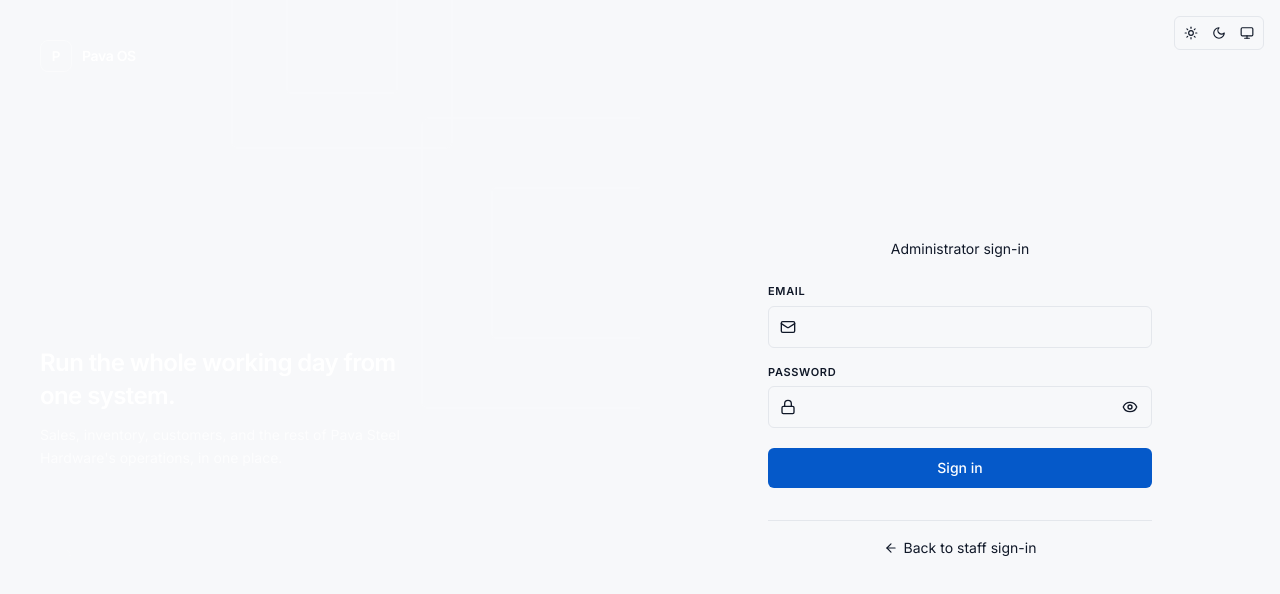
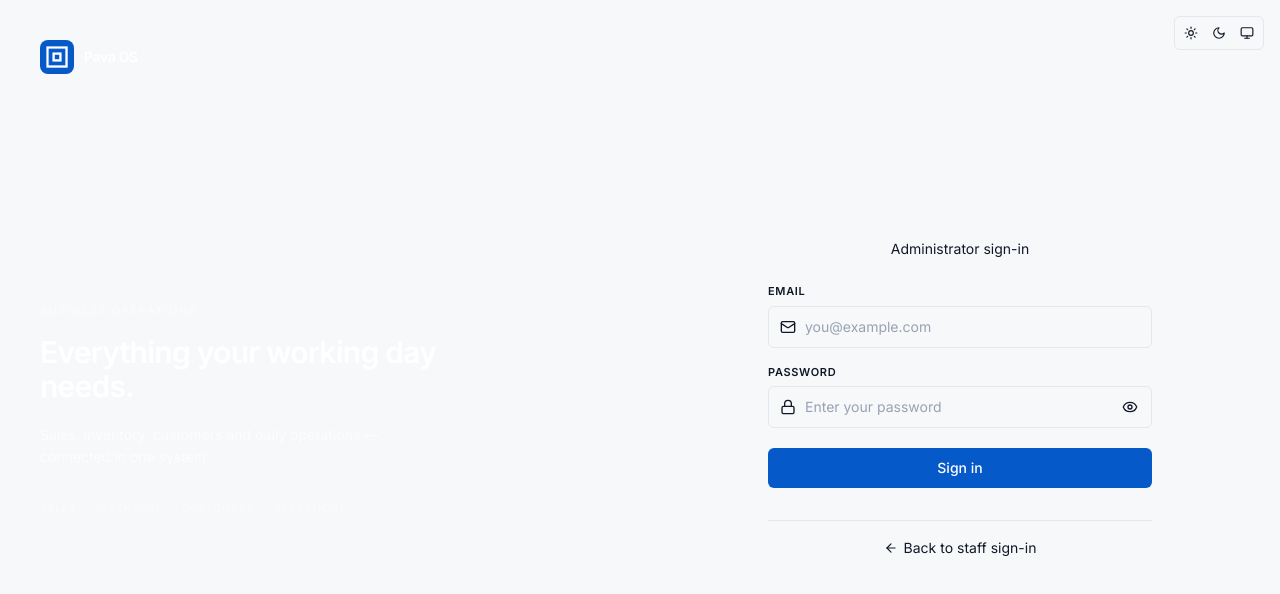
Before and after one commit to festusndiritu/pava-os, a Next.js app in the folder apps/web/: page /login in a window 1280 px wide. Both pictures are taken after a click on the button "Sign in as administrator". Shown: the top 594 px of the page. Built offline with nearby package versions, Linux system fonts and the light colour scheme; no server answers.

Commit message:
Fix: Login screen branding, users hover, admin fields hint

```diff
--- a/apps/web/src/app/login/page.tsx
+++ b/apps/web/src/app/login/page.tsx
@@ -6,7 +6,6 @@ import { ArrowLeft, ChevronLeft, ShieldCheck } from 'lucide-react';
 import { useAuth } from '../../lib/auth-context';
 import { ApiError } from '../../lib/api';
 import { Avatar } from '../../components/Avatar';
-import { BrandMark } from '../../components/BrandMark';
 import { ThemeToggle } from '../../components/ThemeToggle';
 import { BrandPanel } from '../../components/login/BrandPanel';
 import { StaffGrid } from '../../components/login/StaffGrid';
@@ -24,31 +23,43 @@ type Mode = 'staff-grid' | 'staff-pin' | 'admin';
 export default function LoginPage() {
   const router = useRouter();
   const { user, loading, loginWithPin } = useAuth();
+
   const [mode, setMode] = useState<Mode>('staff-grid');
   const [selectedStaff, setSelectedStaff] = useState<StaffOption | null>(null);
   const [pinError, setPinError] = useState<string | null>(null);
   const [pinSubmitting, setPinSubmitting] = useState(false);
 
   useEffect(() => {
-    if (!loading && user) router.replace('/dashboard');
+    if (!loading && user) {
+      router.replace('/dashboard');
+    }
   }, [loading, user, router]);
 
   async function handlePinComplete(pin: string) {
     if (!selectedStaff) return;
+
     setPinSubmitting(true);
     setPinError(null);
+
     try {
       await loginWithPin(selectedStaff.id, pin);
       router.replace('/dashboard');
     } catch (err) {
-      setPinError(err instanceof ApiError ? err.message : 'Something went wrong. Try again.');
+      setPinError(
+        err instanceof ApiError
+          ? err.message
+          : 'Something went wrong. Try again.',
+      );
     } finally {
       setPinSubmitting(false);
     }
   }
 
   return (
-    <main className="min-h-screen lg:grid lg:grid-cols-2" style={{ backgroundColor: 'var(--color-bg)' }}>
+    <main
+      className="min-h-screen lg:grid lg:grid-cols-2"
+      style={{ backgroundColor: 'var(--color-bg)' }}
+    >
       <BrandPanel />
 
       <div className="relative flex min-h-screen flex-col items-center justify-center px-6 py-12">
@@ -56,23 +67,38 @@ export default function LoginPage() {
           <ThemeToggle />
         </div>
 
-        {/* Brand identity for mobile, where BrandPanel is hidden */}
+        {/* Product identity for mobile */}
         <div className="mb-8 flex flex-col items-center text-center lg:hidden">
-          <BrandMark size={36} />
-          <h1 className="mt-3 text-base font-semibold tracking-tight" style={{ color: 'var(--color-ink-900)' }}>
-            Pava Steel Hardware
+          <img
+            src="/icons/icon-192.png"
+            alt="Pava OS"
+            width={44}
+            height={44}
+            className="rounded-xl"
+          />
+
+          <h1
+            className="mt-3 text-base font-semibold tracking-tight"
+            style={{ color: 'var(--color-ink-900)' }}
+          >
+            Pava OS
           </h1>
         </div>
 
         <div className="w-full max-w-sm">
-          <p className="mb-6 text-center text-sm" style={{ color: 'var(--color-ink-600)' }}>
-            {mode === 'admin' ? 'Administrator sign-in' : 'Select your account to continue'}
+          <p
+            className="mb-6 text-center text-sm"
+            style={{ color: 'var(--color-ink-600)' }}
+          >
+            {mode === 'admin'
+              ? 'Administrator sign-in'
+              : 'Select your account to continue'}
           </p>
 
           {mode === 'staff-grid' && (
             <StaffGrid
-              onSelect={(s) => {
-                setSelectedStaff(s);
+              onSelect={(staff) => {
+                setSelectedStaff(staff);
                 setMode('staff-pin');
                 setPinError(null);
               }}
@@ -81,16 +107,26 @@ export default function LoginPage() {
 
           {mode === 'staff-pin' && selectedStaff && (
             <div className="flex flex-col items-center gap-4">
-              <Avatar name={selectedStaff.name} avatar={selectedStaff.avatar} size={56} />
-              <p className="text-sm font-medium" style={{ color: 'var(--color-ink-900)' }}>
+              <Avatar
+                name={selectedStaff.name}
+                avatar={selectedStaff.avatar}
+                size={56}
+              />
+
+              <p
+                className="text-sm font-medium"
+                style={{ color: 'var(--color-ink-900)' }}
+              >
                 {selectedStaff.name}
               </p>
+
               <PinPad
                 onComplete={handlePinComplete}
                 error={pinError}
                 disabled={pinSubmitting}
                 onErrorClear={() => setPinError(null)}
               />
+
               <button
                 type="button"
                 onClick={() => {
@@ -107,13 +143,22 @@ export default function LoginPage() {
             </div>
           )}
 
-          {mode === 'admin' && <AdminLoginForm onSuccess={() => router.replace('/dashboard')} />}
+          {mode === 'admin' && (
+            <AdminLoginForm
+              onSuccess={() => router.replace('/dashboard')}
+            />
+          )}
 
           {mode !== 'staff-pin' && (
-            <div className="mt-8 border-t pt-4 text-center" style={{ borderColor: 'var(--color-border)' }}>
+            <div
+              className="mt-8 border-t pt-4 text-center"
+              style={{ borderColor: 'var(--color-border)' }}
+            >
               <button
                 type="button"
-                onClick={() => setMode(mode === 'admin' ? 'staff-grid' : 'admin')}
+                onClick={() =>
+                  setMode(mode === 'admin' ? 'staff-grid' : 'admin')
+                }
                 className="inline-flex items-center gap-1.5 text-sm"
                 style={{ color: 'var(--color-ink-600)' }}
               >
--- a/apps/web/src/components/login/AdminLoginForm.tsx
+++ b/apps/web/src/components/login/AdminLoginForm.tsx
@@ -11,8 +11,13 @@ const fieldStyle = {
   color: 'var(--color-ink-900)',
 };
 
-export function AdminLoginForm({ onSuccess }: { onSuccess: () => void }) {
+export function AdminLoginForm({
+  onSuccess,
+}: {
+  onSuccess: () => void;
+}) {
   const { loginWithPassword } = useAuth();
+
   const [email, setEmail] = useState('');
   const [password, setPassword] = useState('');
   const [showPassword, setShowPassword] = useState(false);
@@ -21,28 +26,42 @@ export function AdminLoginForm({ onSuccess }: { onSuccess: () => void }) {
 
   async function handleSubmit(e: FormEvent) {
     e.preventDefault();
+
     setError(null);
     setSubmitting(true);
+
     try {
       await loginWithPassword(email, password);
       onSuccess();
     } catch (err) {
-      setError(err instanceof ApiError ? err.message : 'Something went wrong. Try again.');
+      setError(
+        err instanceof ApiError
+          ? err.message
+          : 'Something went wrong. Try again.',
+      );
     } finally {
       setSubmitting(false);
     }
   }
 
   return (
-    <form onSubmit={handleSubmit} className="flex flex-col gap-4" noValidate>
+    <form
+      onSubmit={handleSubmit}
+      className="flex flex-col gap-4"
+      noValidate
+    >
       <div className="flex flex-col gap-1.5">
         <label
           htmlFor="admin-email"
           className="text-[11px] font-semibold uppercase"
-          style={{ color: 'var(--color-ink-600)', letterSpacing: '0.06em' }}
+          style={{
+            color: 'var(--color-ink-600)',
+            letterSpacing: '0.06em',
+          }}
         >
           Email
         </label>
+
         <div className="relative">
           <Mail
             size={16}
@@ -50,16 +69,18 @@ export function AdminLoginForm({ onSuccess }: { onSuccess: () => void }) {
             className="pointer-events-none absolute left-3 top-1/2 -translate-y-1/2"
             style={{ color: 'var(--color-ink-600)' }}
           />
+
           <input
             id="admin-email"
             type="email"
             required
             autoFocus
             autoComplete="username"
+            placeholder="you@example.com"
             value={email}
             onChange={(e) => setEmail(e.target.value)}
             disabled={submitting}
-            className="w-full rounded-md border py-2.5 pl-9 pr-3 text-sm outline-none transition-colors focus:border-[var(--color-accent)]"
+            className="w-full rounded-md border py-2.5 pl-9 pr-3 text-sm outline-none transition-colors placeholder:text-[var(--color-ink-400)] focus:border-[var(--color-accent)]"
             style={fieldStyle}
           />
         </div>
@@ -69,10 +90,14 @@ export function AdminLoginForm({ onSuccess }: { onSuccess: () => void }) {
         <label
           htmlFor="admin-password"
           className="text-[11px] font-semibold uppercase"
-          style={{ color: 'var(--color-ink-600)', letterSpacing: '0.06em' }}
+          style={{
+            color: 'var(--color-ink-600)',
+            letterSpacing: '0.06em',
+          }}
         >
           Password
         </label>
+
         <div className="relative">
           <Lock
             size={16}
@@ -80,26 +105,32 @@ export function AdminLoginForm({ onSuccess }: { onSuccess: () => void }) {
             className="pointer-events-none absolute left-3 top-1/2 -translate-y-1/2"
             style={{ color: 'var(--color-ink-600)' }}
           />
+
           <input
             id="admin-password"
             type={showPassword ? 'text' : 'password'}
             required
             autoComplete="current-password"
+            placeholder="Enter your password"
             value={password}
             onChange={(e) => setPassword(e.target.value)}
             disabled={submitting}
-            className="w-full rounded-md border py-2.5 pl-9 pr-10 text-sm outline-none transition-colors focus:border-[var(--color-accent)]"
+            className="w-full rounded-md border py-2.5 pl-9 pr-10 text-sm outline-none transition-colors placeholder:text-[var(--color-ink-400)] focus:border-[var(--color-accent)]"
             style={fieldStyle}
           />
+
           <button
             type="button"
-            onClick={() => setShowPassword((v) => !v)}
+            onClick={() => setShowPassword((visible) => !visible)}
             aria-label={showPassword ? 'Hide password' : 'Show password'}
-            tabIndex={-1}
             className="absolute right-2.5 top-1/2 flex h-6 w-6 -translate-y-1/2 items-center justify-center rounded transition-colors"
             style={{ color: 'var(--color-ink-600)' }}
           >
-            {showPassword ? <EyeOff size={16} strokeWidth={2} /> : <Eye size={16} strokeWidth={2} />}
+            {showPassword ? (
+              <EyeOff size={16} strokeWidth={2} />
+            ) : (
+              <Eye size={16} strokeWidth={2} />
+            )}
           </button>
         </div>
       </div>
@@ -108,7 +139,10 @@ export function AdminLoginForm({ onSuccess }: { onSuccess: () => void }) {
         <p
           role="alert"
           className="rounded-md px-3 py-2 text-sm"
-          style={{ backgroundColor: 'var(--color-status-badSoft)', color: 'var(--color-status-bad)' }}
+          style={{
+            backgroundColor: 'var(--color-status-badSoft)',
+            color: 'var(--color-status-bad)',
+          }}
         >
           {error}
         </p>
@@ -120,7 +154,10 @@ export function AdminLoginForm({ onSuccess }: { onSuccess: () => void }) {
         className="mt-1 rounded-md px-4 py-2.5 text-sm font-medium text-white transition-colors disabled:opacity-60"
         style={{ backgroundColor: 'var(--color-accent)' }}
         onMouseEnter={(e) => {
-          if (!submitting) e.currentTarget.style.backgroundColor = 'var(--color-accent-hover)';
+          if (!submitting) {
+            e.currentTarget.style.backgroundColor =
+              'var(--color-accent-hover)';
+          }
         }}
         onMouseLeave={(e) => {
           e.currentTarget.style.backgroundColor = 'var(--color-accent)';
--- a/apps/web/src/components/login/BrandPanel.tsx
+++ b/apps/web/src/components/login/BrandPanel.tsx
@@ -1,55 +1,172 @@
-import { BrandMark } from '../BrandMark';
+import Image from 'next/image';
 
 export function BrandPanel() {
   return (
     <div
-      className="relative hidden flex-col justify-between overflow-hidden p-10 lg:flex"
+      className="relative hidden min-h-screen overflow-hidden lg:flex"
       style={{ backgroundColor: 'var(--color-brand-panel)' }}
     >
-      {/* Abstract, restrained artwork — nested square outlines evoke steel
-          tube cross-sections without being a literal illustration. */}
+      {/* Large structural geometry */}
       <svg
         aria-hidden
-        className="pointer-events-none absolute -right-28 -top-28 opacity-[0.08]"
-        width="560"
-        height="560"
-        viewBox="0 0 560 560"
+        className="pointer-events-none absolute -right-32 -top-32 opacity-[0.07]"
+        width="620"
+        height="620"
+        viewBox="0 0 620 620"
         fill="none"
       >
-        <rect x="40" y="40" width="220" height="220" rx="6" stroke="white" strokeWidth="1.5" />
-        <rect x="95" y="95" width="110" height="110" rx="3" stroke="white" strokeWidth="1.5" />
-        <rect x="230" y="230" width="290" height="290" rx="6" stroke="white" strokeWidth="1.5" />
-        <rect x="300" y="300" width="150" height="150" rx="3" stroke="white" strokeWidth="1.5" />
+        <rect
+          x="55"
+          y="55"
+          width="250"
+          height="250"
+          rx="8"
+          stroke="white"
+          strokeWidth="1.5"
+        />
+        <rect
+          x="115"
+          y="115"
+          width="130"
+          height="130"
+          rx="4"
+          stroke="white"
+          strokeWidth="1.5"
+        />
+        <rect
+          x="285"
+          y="285"
+          width="280"
+          height="280"
+          rx="8"
+          stroke="white"
+          strokeWidth="1.5"
+        />
+        <rect
+          x="355"
+          y="355"
+          width="140"
+          height="140"
+          rx="4"
+          stroke="white"
+          strokeWidth="1.5"
+        />
       </svg>
+
+      {/* Secondary construction lines */}
       <svg
         aria-hidden
-        className="pointer-events-none absolute bottom-[-140px] left-[-140px] opacity-[0.06]"
-        width="420"
-        height="420"
-        viewBox="0 0 420 420"
+        className="pointer-events-none absolute bottom-[-180px] left-[-170px] opacity-[0.055]"
+        width="520"
+        height="520"
+        viewBox="0 0 520 520"
         fill="none"
       >
-        <rect x="30" y="30" width="180" height="180" rx="6" stroke="white" strokeWidth="1.5" />
-        <rect x="75" y="75" width="90" height="90" rx="3" stroke="white" strokeWidth="1.5" />
+        <rect
+          x="35"
+          y="35"
+          width="230"
+          height="230"
+          rx="8"
+          stroke="white"
+          strokeWidth="1.5"
+        />
+        <rect
+          x="90"
+          y="90"
+          width="120"
+          height="120"
+          rx="4"
+          stroke="white"
+          strokeWidth="1.5"
+        />
+        <path
+          d="M265 35V485M35 265H485"
+          stroke="white"
+          strokeWidth="1"
+        />
       </svg>
 
-      <div className="relative flex items-center gap-2.5">
-        <BrandMark size={32} variant="on-dark" />
-        <span className="text-sm font-semibold tracking-tight text-white">Pava OS</span>
+      {/* Subtle diagonal construction line */}
+      <div
+        aria-hidden
+        className="pointer-events-none absolute left-[-10%] top-[48%] h-px w-[120%] rotate-[-18deg] opacity-[0.045]"
+        style={{ backgroundColor: 'white' }}
+      />
+
+      <div className="relative z-10 flex w-full flex-col p-10">
+        {/* Product identity */}
+        <div className="flex items-center gap-2.5">
+          <Image
+            src="/icons/icon-192.png"
+            alt=""
+            width={34}
+            height={34}
+            className="rounded-lg"
+            priority
+          />
+
+          <span className="text-sm font-semibold tracking-tight text-white">
+            Pava OS
+          </span>
+        </div>
+
+        {/* Main message */}
+        <div className="my-auto max-w-md">
+          <p
+            className="mb-4 text-[11px] font-semibold uppercase"
+            style={{
+              color: 'rgba(255,255,255,0.48)',
+              letterSpacing: '0.14em',
+            }}
+          >
+            Business operations
+          </p>
+
+          <h2 className="text-3xl font-semibold leading-[1.15] tracking-tight text-white">
+            Everything your working day needs.
+          </h2>
+
+          <p
+            className="mt-5 max-w-sm text-sm leading-relaxed"
+            style={{ color: 'rgba(255,255,255,0.68)' }}
+          >
+            Sales, inventory, customers and daily operations —
+            connected in one system.
+          </p>
+
+          {/* Product areas */}
+          <div
+            className="mt-8 flex flex-wrap gap-x-5 gap-y-2 text-[10px] font-medium uppercase"
+            style={{
+              color: 'rgba(255,255,255,0.45)',
+              letterSpacing: '0.09em',
+            }}
+          >
+            <span>Sales</span>
+            <span>Inventory</span>
+            <span>Customers</span>
+            <span>Operations</span>
+          </div>
+        </div>
+
+        {/* Footer */}
+        <div className="flex items-end justify-between gap-6">
+          <p
+            className="text-xs"
+            style={{ color: 'rgba(255,255,255,0.38)' }}
+          >
+            Mizzenmast Limited. All rights reserved.
+          </p>
+
+          <p
+            className="text-xs"
+            style={{ color: 'rgba(255,255,255,0.38)' }}
+          >
+            © {new Date().getFullYear()}
+          </p>
+        </div>
       </div>
-
-      <div className="relative max-w-sm">
-        <h2 className="text-2xl font-semibold leading-snug tracking-tight text-white">
-          Run the whole working day from one system.
-        </h2>
-        <p className="mt-3 text-sm leading-relaxed" style={{ color: 'rgba(255,255,255,0.72)' }}>
-          Sales, inventory, customers, and the rest of Pava Steel Hardware's operations, in one place.
-        </p>
-      </div>
-
-      <p className="relative text-xs" style={{ color: 'rgba(255,255,255,0.55)' }}>
-        © {new Date().getFullYear()} Pava Steel Hardware. All rights reserved.
-      </p>
     </div>
   );
 }
```
Also changed, not shown: apps/web/src/components/login/PinPad.tsx (+9 -21 lines), apps/web/src/components/login/StaffGrid.tsx (+54 -14 lines).
